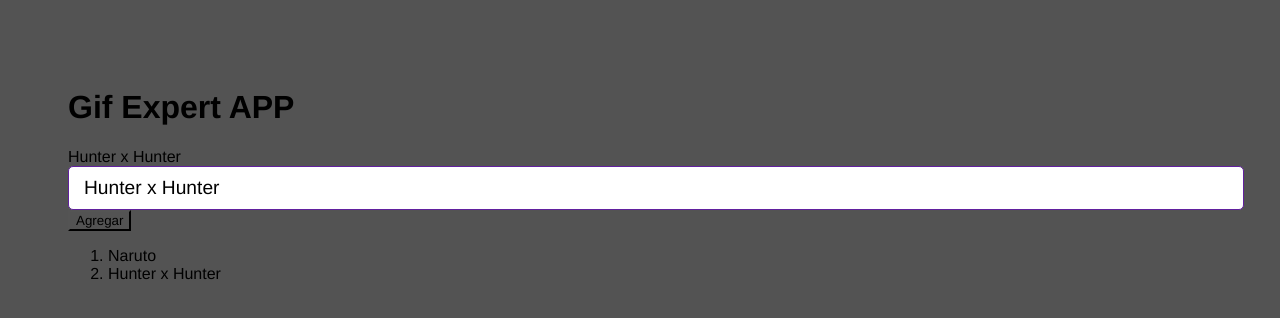
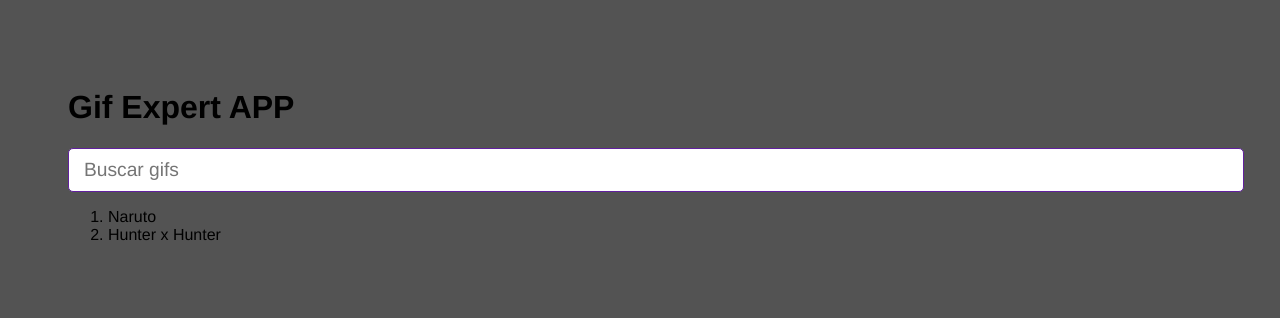
Before and after one commit to Xansiety/react-git-expert-app, a React (Vite) app: page / in a window 1280 px wide. Shown: the top 318 px of the page. Built offline with nearby package versions, Linux system fonts and the light colour scheme.

Commit message:
Pasando funciones a un componente

```diff
--- a/package.json
+++ b/package.json
@@ -3,6 +3,7 @@
   "private": true,
   "version": "0.0.0",
   "type": "module",
+  "license": "MIT",
   "scripts": {
     "dev": "vite",
     "build": "vite build",
--- a/src/GifExpertApp.jsx
+++ b/src/GifExpertApp.jsx
@@ -16,9 +16,9 @@
     {/* Titulo */}
       <h1>Gif Expert APP</h1>
       {/* input */}
-      <AddCategory />
+      <AddCategory  setCategories={setCategories}/>
 
-      <button  onClick={  onAddCategory } > Agregar</button>
+      {/* <button  onClick={  onAddCategory } > Agregar</button> */}
       {/* Listado de Gif */}
       <ol>
          {
--- a/src/components/AddCategory.jsx
+++ b/src/components/AddCategory.jsx
@@ -1,7 +1,7 @@
 import { useState } from "react";
 
-export const AddCategory = () => {
-  const [inputValue, setInputValue] = useState("Hunter x Hunter");
+export const AddCategory = ({ setCategories }) => {
+  const [inputValue, setInputValue] = useState('');
 
   const handleInputChange = ({ target }) => {
     setInputValue(target.value);
@@ -9,12 +9,14 @@
 
   const handleSubmit = (event) => {
     event.preventDefault();
-    console.log({inputValue});
+    // console.log({inputValue});
+    if (inputValue.trim().length <= 1) return;
+    setCategories((categories) => [inputValue, ...categories]);
+    setInputValue("");
   };
+
   return (
-    <form onSubmit={ (event) => handleSubmit(event)}>
-      {inputValue}
-
+    <form onSubmit={(event) => handleSubmit(event)}>
       <input
         type="text"
         placeholder="Buscar gifs"
```
